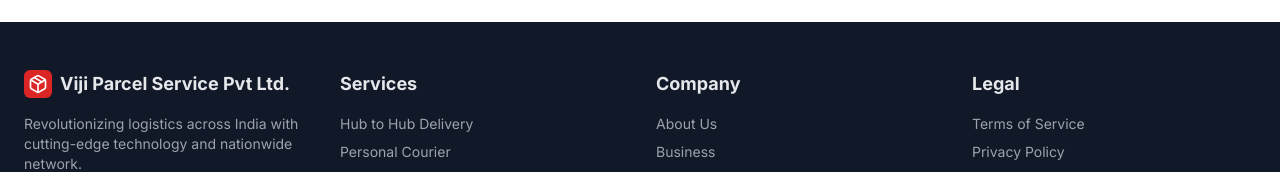
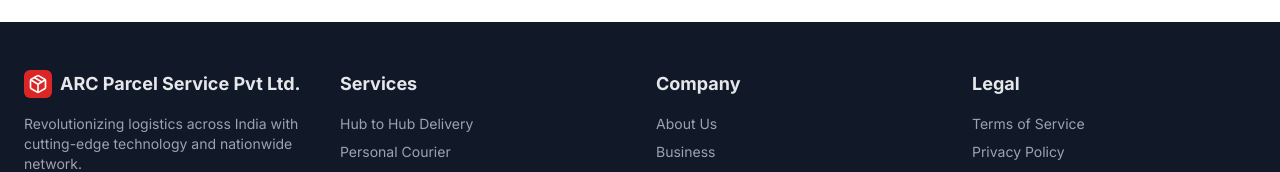
Before and after one commit to Ittag/logistics-landing2, a Next.js app: page / in a window 1280 px wide. Shown: the part 3632-3804 px from the top of the page. Built offline with nearby package versions, Linux system fonts and the light colour scheme.

Commit message:
Changes made by me to see if its working 2

```diff
--- a/app/page.tsx
+++ b/app/page.tsx
@@ -523,7 +523,7 @@ export default function LandingPage() {
                 <div className="rounded-md bg-red-600 p-1">
                   <Package className="h-5 w-5 text-white" />
                 </div>
-                <h3 className="text-lg font-bold">Viji Parcel Service Pvt Ltd.</h3>
+                <h3 className="text-lg font-bold">ARC Parcel Service Pvt Ltd.</h3>
               </div>
               <p className="text-sm text-gray-400">
                 Revolutionizing logistics across India with cutting-edge technology and nationwide network.
--- a/app/shipping/page.tsx
+++ b/app/shipping/page.tsx
@@ -663,7 +663,7 @@ export default function ShippingPage() {
                 <div className="rounded-md bg-red-600 p-1">
                   <Package className="h-5 w-5 text-white" />
                 </div>
-                <h3 className="text-lg font-bold">Viji Parcel Service</h3>
+                <h3 className="text-lg font-bold">ARC Parcel Service</h3>
               </div>
               <p className="text-sm text-gray-400">
                 Revolutionizing logistics across India with cutting-edge technology and nationwide network.
```
